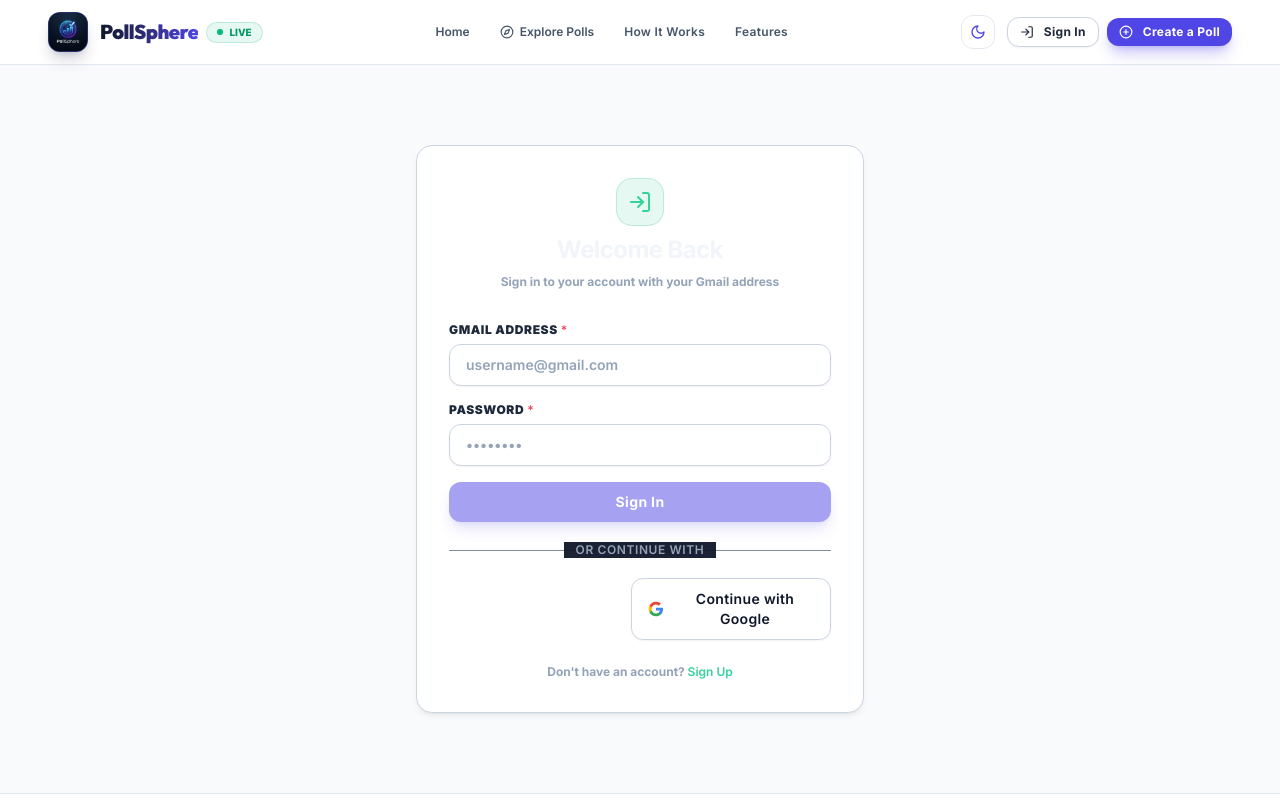
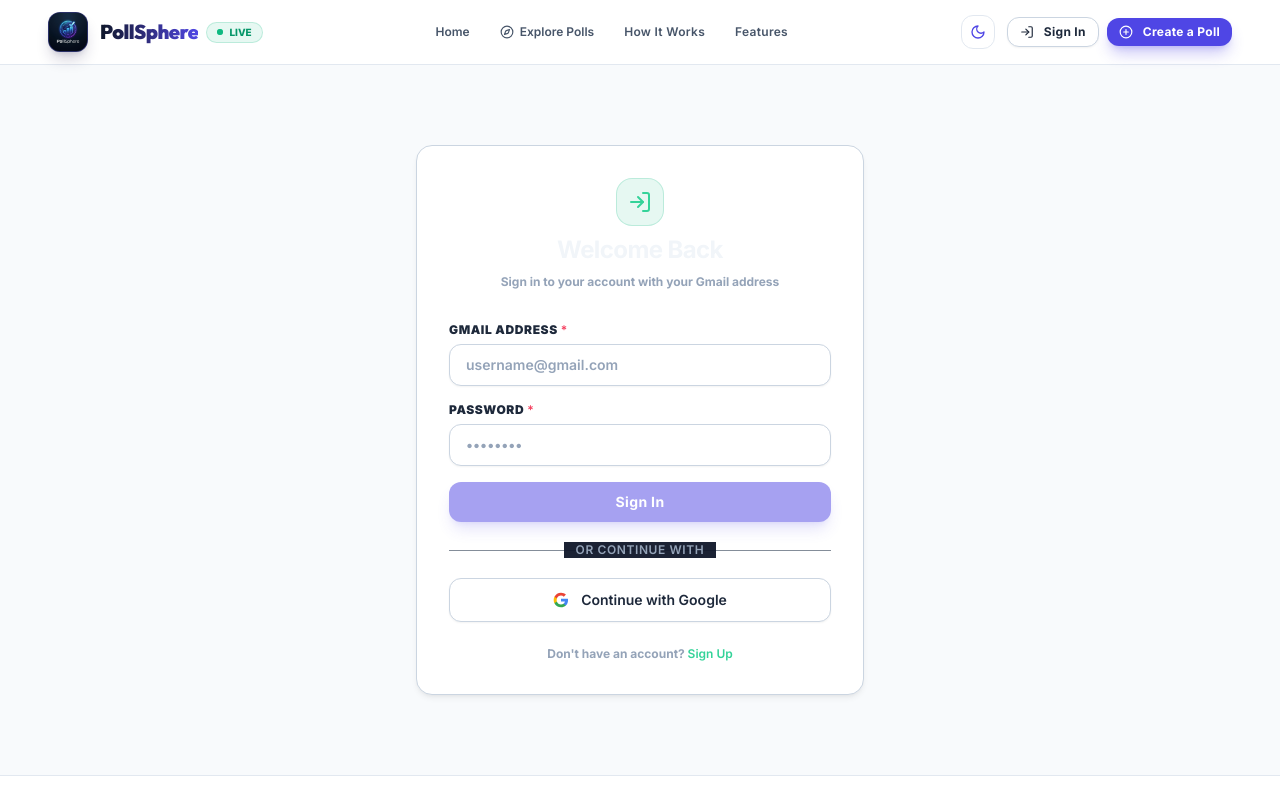
Before and after one commit to srinagapriya06122006/PollSphere-, a React (Vite) app in the folder frontend/: page /login in a window 1280 px wide. Shown: the top 800 px of the page. Built offline with nearby package versions, Linux system fonts and the light colour scheme; no server answers.

Commit message:
Render generic Google Sign-In button without personalized account display

```diff
--- a/frontend/src/components/auth/GoogleSignInButton.jsx
+++ b/frontend/src/components/auth/GoogleSignInButton.jsx
@@ -12,7 +12,6 @@
   const location = useLocation()
   const [loading, setLoading] = useState(false)
   const [errorMsg, setErrorMsg] = useState('')
-  const [gisRendered, setGisRendered] = useState(false)
   const googleBtnContainerRef = useRef(null)
 
   // Determine redirect URL from query param or router state or default to dashboard
@@ -61,23 +60,25 @@
           callback: handleCredentialResponse,
           auto_select: false,
           cancel_on_tap_outside: true,
+          itp_support: true,
+          context: 'signin',
         })
 
-        // Compute safe width clamped strictly between 200px and 380px for mobile safety
-        const measuredWidth = googleBtnContainerRef.current.offsetWidth || 300
-        const safeWidth = Math.floor(Math.min(Math.max(measuredWidth, 200), 380))
+        // Clear previous render to prevent duplication
+        if (googleBtnContainerRef.current) {
+          googleBtnContainerRef.current.innerHTML = ''
+        }
 
+        // Render generic button inside container
         window.google.accounts.id.renderButton(googleBtnContainerRef.current, {
           theme: 'outline',
           size: 'large',
           type: 'standard',
-          text: 'continue_with',
+          text: 'signin_with',
           shape: 'rectangular',
           logo_alignment: 'left',
-          width: safeWidth,
+          width: 380,
         })
-
-        setGisRendered(true)
       } catch (e) {
         console.warn('Google Identity Services renderButton error:', e)
       }
@@ -85,8 +86,7 @@
 
     const tryInit = () => {
       if (window.google?.accounts?.id) {
-        // Allow brief frame render so offsetWidth is reliably measured on mobile devices
-        renderTimeout = setTimeout(renderGsiButton, 100)
+        renderTimeout = setTimeout(renderGsiButton, 50)
       } else {
         let retries = 0
         checkGsiInterval = setInterval(() => {
@@ -103,40 +103,17 @@
 
     tryInit()
 
-    // Re-render on window resize to ensure proper mobile width
-    const handleResize = () => {
-      if (window.google?.accounts?.id && googleBtnContainerRef.current) {
-        renderGsiButton()
-      }
-    }
-    window.addEventListener('resize', handleResize)
-
     return () => {
       if (checkGsiInterval) clearInterval(checkGsiInterval)
       if (renderTimeout) clearTimeout(renderTimeout)
-      window.removeEventListener('resize', handleResize)
     }
   }, [])
 
-  const handleCustomButtonClick = () => {
+  const handleContainerClick = () => {
     if (loading) return
     setErrorMsg('')
 
-    if (window.google?.accounts?.id) {
-      // 1. If native GIS button rendered inside container, trigger click
-      const nativeBtn = googleBtnContainerRef.current?.querySelector('div[role=button], iframe')
-      if (nativeBtn) {
-        nativeBtn.click()
-        return
-      }
-
-      // 2. Otherwise trigger prompt dialog
-      window.google.accounts.id.prompt((notification) => {
-        if (notification.isNotDisplayed()) {
-          console.info('GIS prompt not displayed:', notification.getNotDisplayedReason())
-        }
-      })
-    } else {
+    if (!window.google?.accounts?.id) {
       setErrorMsg('Google Sign-In is initializing. Please check your internet connection and try again.')
     }
   }
@@ -168,23 +145,12 @@
           <span>Loading... Verifying Google account</span>
         </div>
       ) : (
-        <div className="relative w-full flex justify-center items-center min-h-[44px]">
-          {/* Official GIS Rendered Button Container */}
         <div
-            ref={googleBtnContainerRef}
-            className={`w-full flex justify-center transition-opacity duration-200 ${
-              gisRendered ? 'opacity-100' : 'opacity-0 h-0 overflow-hidden'
-            }`}
-            style={{ colorScheme: 'dark' }}
-          />
-
-          {/* High-Contrast Mobile / Fallback Button (visible whenever GIS is loading or on restricted mobile browsers) */}
-          {!gisRendered && (
-            <button
-              type="button"
-              onClick={handleCustomButtonClick}
-              className="w-full flex items-center justify-center gap-3 px-4 py-2.5 rounded-xl bg-white hover:bg-slate-100 text-slate-900 font-semibold text-sm transition-all border border-slate-300 shadow-sm active:scale-[0.99]"
+          onClick={handleContainerClick}
+          className="relative w-full h-[44px] flex items-center justify-center cursor-pointer group select-none"
         >
+          {/* Visible Generic Google Sign-In Button (Always "Continue with Google" - Never personalized) */}
+          <div className="w-full h-full flex items-center justify-center gap-3 px-4 py-2.5 rounded-xl bg-white group-hover:bg-slate-50 text-slate-800 font-semibold text-sm transition-all border border-slate-300 shadow-sm active:scale-[0.99]">
             <svg className="w-4 h-4 shrink-0" viewBox="0 0 24 24">
               <path
                 fill="#4285F4"
@@ -204,8 +170,14 @@
               />
             </svg>
             <span>{buttonText}</span>
-            </button>
-          )}
+          </div>
+
+          {/* Transparent Overlay for Native Google GIS Click Handling */}
+          <div
+            ref={googleBtnContainerRef}
+            className="absolute inset-0 w-full h-full opacity-[0.001] overflow-hidden flex items-center justify-center cursor-pointer pointer-events-auto"
+            style={{ colorScheme: 'light' }}
+          />
         </div>
       )}
 
```
Lines whose indentation alone changed are shown as unchanged.
